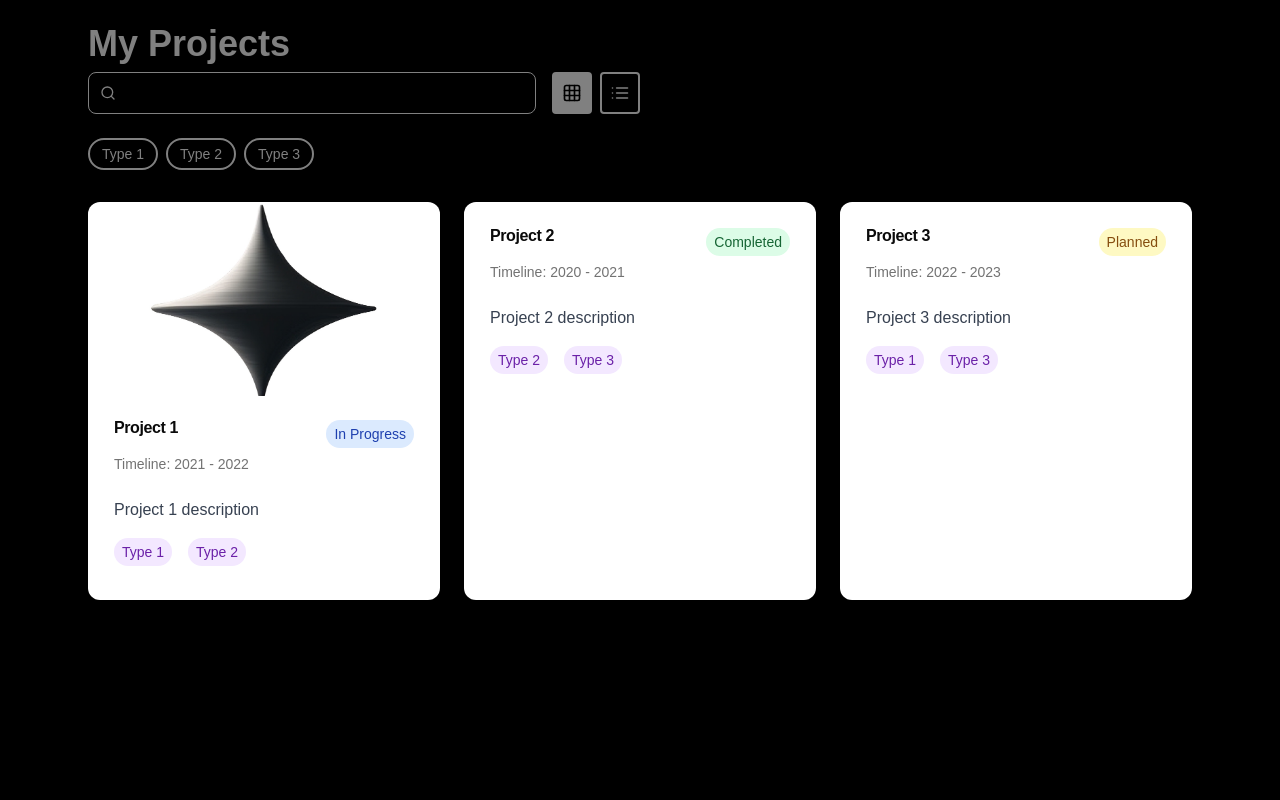
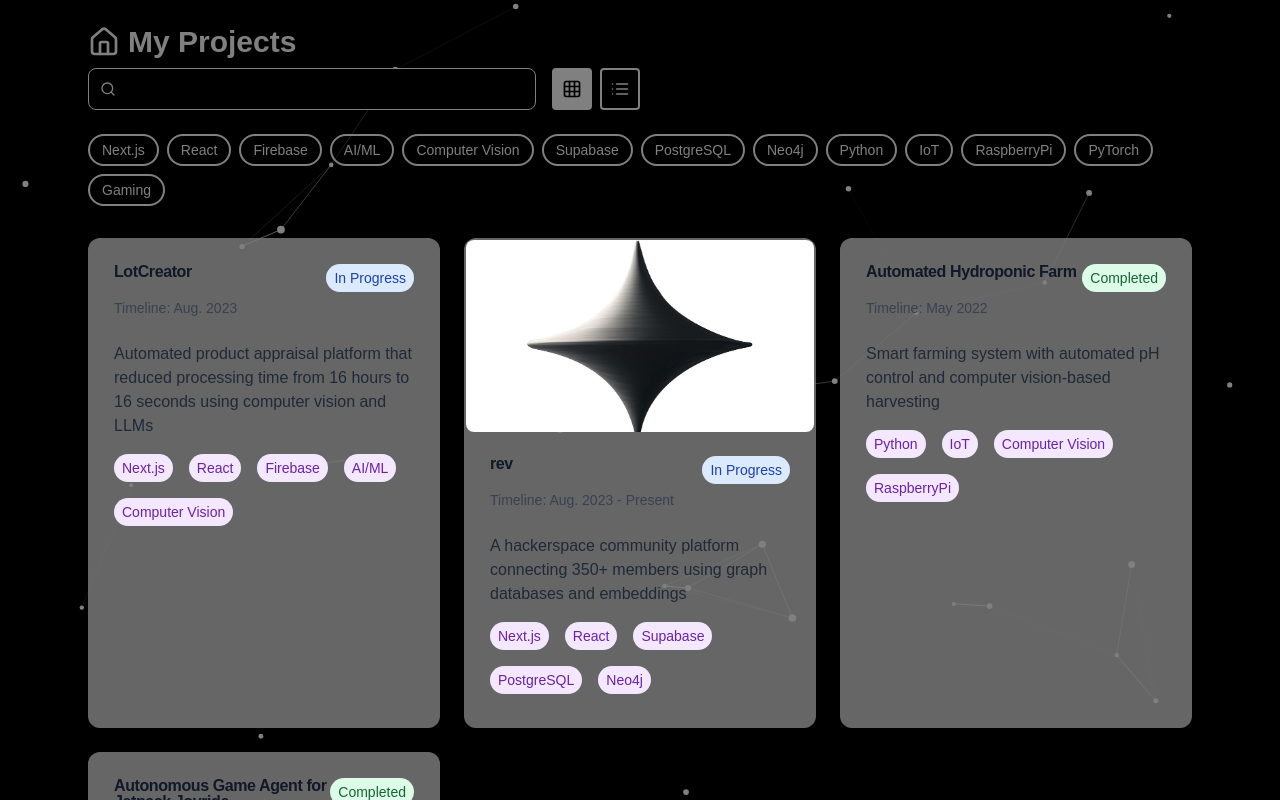
Before and after one commit to Djai284/website, a Next.js app: page /projects in a window 1280 px wide. Built offline with nearby package versions, Linux system fonts and the light colour scheme.

Commit message:
fixed color themes, added projects, added about

```diff
--- /dev/null
+++ b/src/app/about/page.tsx
@@ -0,0 +1,96 @@
+"use client";
+
+import React from "react";
+import { Github, Linkedin, Mail, Terminal } from "lucide-react";
+import { Card, CardContent, CardHeader, CardTitle } from "@/components/ui/card";
+import { useTheme } from "@/components/theme-provider";
+import FloatingNetworkBackground from "@/components/floating-network";
+import { cn } from "@/lib/utils";
+
+const AboutPage: React.FC = () => {
+  const theme = useTheme();
+
+  const socialLinks = [
+    {
+      icon: <Github className="w-6 h-6" />,
+      href: "https://github.com/Djai284",
+      label: "GitHub",
+    },
+    {
+      icon: <Linkedin className="w-6 h-6" />,
+      href: "https://linkedin.com/in/yourprofile",
+      label: "LinkedIn",
+    },
+    {
+      icon: <Mail className="w-6 h-6" />,
+      href: "mailto:dhananjai284@gmail.com",
+      label: "Email",
+    },
+  ];
+
+  return (
+    <FloatingNetworkBackground nodeCount={30} connectionDistance={150} maxNodes={70}>
+      <div className="max-w-4xl mx-auto p-6 min-h-screen flex flex-col justify-center">
+        <div className="mb-8">
+          <h1
+            style={{ color: theme.accentColor }}
+            className="text-4xl font-bold mb-4 flex items-center gap-2"
+          >
+            <Terminal className="w-8 h-8" />
+            About Me
+          </h1>
+        </div>
+
+        <Card style={{ background: `${theme.baseColor}CC`, color: theme.accentColor }}>
+          <CardHeader>
+            <CardTitle className={"text-2xl font-bold"}>
+              Dhananjai Senthil Kumar
+            </CardTitle>
+          </CardHeader>
+          <CardContent>
+            <div className={"space-y-6"}>
+              <p>
+                I'm a Computer Science student at Northeastern University, passionate about building innovative solutions using cutting-edge technologies.
+              </p>
+
+              <div>
+                <h2 className={"text-xl font-semibold mb-2"}>
+                  Education
+                </h2>
+                <p>
+                  Bachelor of Science in Computer Science<br />
+                  Northeastern University (Sep. 2021 – May 2025)<br />
+                  Relevant Coursework: Reinforcement Learning, Machine Learning and Data Mining,
+                  Algorithms & Data, Object-Oriented Design, Artificial Intelligence
+                </p>
+              </div>
+
+              <div>
+                <h2 className={"text-xl font-semibold mb-2"}>
+                  Skills & Expertise
+                </h2>
+                <p>
+                  Proficient in full-stack development, machine learning, and cloud architecture.
+                  AWS certified with experience in multiple cloud platforms and modern development frameworks.
+                </p>
+              </div>
+
+              <div>
+                <h2 className={"text-xl font-semibold mb-2"}>
+                  Current Work
+                </h2>
+                <p>
+                  Currently working as a Software Engineering Intern at Cloud303,
+                  where I'm developing ML pipelines and fullstack applications,
+                  while also exploring innovative solutions in bio-informatics.
+                </p>
+              </div>
+            </div>
+          </CardContent>
+        </Card>
+      </div>
+    </FloatingNetworkBackground>
+  );
+};
+
+export default AboutPage;
--- a/src/app/projects/page.tsx
+++ b/src/app/projects/page.tsx
@@ -1,7 +1,7 @@
 "use client";
 
 import React, { useState } from "react";
-import { Search, Grid, List, ArrowLeft, X } from "lucide-react";
+import { Search, Grid, List, ArrowLeft, X, Home } from "lucide-react";
 import {
   Card,
   CardContent,
@@ -11,8 +11,9 @@
 } from "@/components/ui/card";
 import { useTheme } from "@/components/theme-provider";
 import { cn } from "@/lib/utils";
-
-import projectImage from '../images/logo-alt-with-background.jpeg';
+import { useRouter } from "next/navigation";
+import projectImage from "../images/logo-alt-with-background.jpeg";
+import FloatingNetworkBackground from "@/components/floating-network";
 
 interface Project {
   id: number;
@@ -25,37 +26,68 @@
   details: string;
 }
 
-// Project data remains the same...
 const projectsData: Project[] = [
   {
     id: 1,
-    title: "Project 1",
-    description: "Project 1 description",
-    image: projectImage.src,
-    timeline: "2021 - 2022",
+    title: "LotCreator",
+    description: "Automated product appraisal platform that reduced processing time from 16 hours to 16 seconds using computer vision and LLMs",
+    timeline: "Aug. 2023",
     status: "In Progress",
-    types: ["Type 1", "Type 2"],
-    details: "Project 1 details",
+    types: ["Next.js", "React", "Firebase", "AI/ML", "Computer Vision"],
+    details: "Built an end-to-end full stack application for managing auctions using MVC design. Leveraged GPT-4, Google Vision, and Selenium to automate product appraisal processes through computer vision models, scraping agents, and LLMs. The system dramatically improved efficiency by reducing processing time from 16 hours to just 16 seconds."
   },
   {
     id: 2,
-    title: "Project 2",
-    description: "Project 2 description",
-    timeline: "2020 - 2021",
-    status: "Completed",
-    types: ["Type 2", "Type 3"],
-    details: "Project 2 details",
+    title: "rev",
+    image: projectImage.src,
+    description: "A hackerspace community platform connecting 350+ members using graph databases and embeddings",
+    timeline: "Aug. 2023 - Present",
+    status: "In Progress",
+    types: ["Next.js", "React", "Supabase", "PostgreSQL", "Neo4j"],
+    details: "Founded and built a thriving hackerspace community platform that grew to 350+ members within one semester. Developed rev connex, a sophisticated networking system using graph databases and embeddings to connect people and projects. Led educational initiatives including cohort workshops on Firebase and LLMs, and hosted events featuring notable tech venture capitalists like Cory Levy and Edward Lando."
   },
   {
     id: 3,
-    title: "Project 3",
-    description: "Project 3 description",
-    timeline: "2022 - 2023",
-    status: "Planned",
-    types: ["Type 1", "Type 3"],
-    details: "Project 3 details",
+    title: "Automated Hydroponic Farm",
+    description: "Smart farming system with automated pH control and computer vision-based harvesting",
+    timeline: "May 2022",
+    status: "Completed",
+    types: ["Python", "IoT", "Computer Vision", "RaspberryPi"],
+    details: "Developed an automated hydroponic farming system using RaspberryPi and motors to control pH and nutrient levels. Implemented computer vision using OpenCV to detect ripe fruit and automate harvesting processes. The system integrates hardware and software components including Streamlit for the interface, Supabase for data storage, and OpenCV for image processing."
+  },
+  {
+    id: 4,
+    title: "Autonomous Game Agent for Jetpack Joyride",
+    description: "AI-powered game agent using genetic algorithms and Deep Q Learning",
+    timeline: "Nov. 2023",
+    status: "Completed",
+    types: ["Python", "PyTorch", "AI/ML", "Gaming"],
+    details: "Implemented an intelligent game agent for Jetpack Joyride using a combination of genetic algorithms and Deep Q Networks. The agent learns to play the game autonomously by training neural networks through reinforcement learning techniques. Built using Python with PyTorch for deep learning and PyGame for game interface."
   }
 ];
+
+const getTextColors = (themeType: "light" | "mid" | "dark") => {
+  switch (themeType) {
+    case "dark":
+      return {
+        title: "text-white",
+        description: "text-gray-300",
+        content: "text-gray-200",
+      };
+    case "light":
+      return {
+        title: "text-gray-900",
+        description: "text-gray-600",
+        content: "text-gray-700",
+      };
+    case "mid":
+      return {
+        title: "text-gray-900",
+        description: "text-gray-700",
+        content: "text-gray-800",
+      };
+  }
+};
 
 const ProjectPortfolio: React.FC = () => {
   const [view, setView] = useState<"grid" | "list">("grid");
@@ -63,6 +95,7 @@
   const [selectedTypes, setSelectedTypes] = useState<string[]>([]);
   const [selectedProject, setSelectedProject] = useState<Project | null>(null);
   const theme = useTheme();
+  const router = useRouter();
 
   const allTypes = Array.from(
     new Set(projectsData.flatMap((project) => project.types))
@@ -85,7 +118,7 @@
   };
 
   const getButtonStyle = (isActive: boolean) => ({
-    backgroundColor: isActive ? theme.accentColor : 'transparent',
+    backgroundColor: isActive ? theme.accentColor : "transparent",
     color: isActive ? theme.baseColor : theme.accentColor,
     borderColor: theme.accentColor,
   });
@@ -119,32 +152,44 @@
 
   if (selectedProject) {
     return (
-      <div className="max-w-4xl mx-auto p-6">
+      <FloatingNetworkBackground
+        nodeCount={30}
+        connectionDistance={150}
+        maxNodes={70}
+      >
+        <div className="max-w-4xl mx-auto p-6 my-auto h-screen">
           <button
             onClick={() => setSelectedProject(null)}
-          style={{ color: theme.baseColor }}
-          className="flex items-center mb-4 hover:opacity-80 transition-opacity duration-300"
+            style={{ color: theme.accentColor }}
+            className="text-2xl font-bold flex items-center mb-4 hover:underline"
           >
-          <ArrowLeft className="w-4 h-4 mr-2" />
+            <ArrowLeft className="w-8 h-8 mr-2" />
             Back to Projects
           </button>
 
-        <Card>
+          <Card style={{ background: `${theme.accentColor}CC` }}>
             {selectedProject.image && (
               <img
                 src={selectedProject.image}
                 alt={selectedProject.title}
-              className="w-full h-64 object-cover rounded-t-lg"
+                className="w-full h-64 object-cover rounded-lg"
               />
             )}
             <CardHeader>
               <div className="flex justify-between items-start">
-              <CardTitle className="text-2xl font-bold">
+                <CardTitle
+                  className={cn(
+                    "text-2xl font-bold",
+                    getTextColors(theme.type).title
+                  )}
+                >
                   {selectedProject.title}
                 </CardTitle>
                 <StatusBadge status={selectedProject.status} />
               </div>
-            <CardDescription>
+              <CardDescription
+                className={cn(getTextColors(theme.type).description)}
+              >
                 Timeline: {selectedProject.timeline}
               </CardDescription>
             </CardHeader>
@@ -154,31 +199,52 @@
                   <TypeBadge key={type} type={type} />
                 ))}
               </div>
-            <p className="text-gray-700 whitespace-pre-line">
+              <p
+                className={cn(
+                  "whitespace-pre-line",
+                  getTextColors(theme.type).content
+                )}
+              >
                 {selectedProject.details}
               </p>
             </CardContent>
           </Card>
         </div>
+      </FloatingNetworkBackground>
     );
   }
 
   return (
+    <FloatingNetworkBackground
+      nodeCount={30}
+      connectionDistance={150}
+      maxNodes={70}
+    >
       <div className="max-w-6xl mx-auto p-6">
         <div className="mb-8">
-        <h1 style={{ color: theme.accentColor }} className="text-4xl font-bold mb-2">
+          <h1
+            style={{ color: theme.accentColor }}
+            className="text-3xl font-bold mb-2 flex items-center"
+          >
+            <Home
+              className="w-8 h-8 inline-block mr-2 hover:cursor-pointer"
+              onClick={() => router.push('/')}
+            />
             My Projects
           </h1>
           <div className="flex flex-wrap gap-4 mb-6">
             <div className="relative flex-grow max-w-md">
-            <Search style={{color: theme.accentColor}}className="absolute left-3 top-1/2 transform -translate-y-1/2 text-gray-400 w-4 h-4" />
+              <Search
+                style={{ color: theme.accentColor }}
+                className="absolute left-3 top-1/2 transform -translate-y-1/2 text-gray-400 w-4 h-4"
+              />
               <input
                 type="text"
                 style={{
                   borderColor: theme.accentColor,
                   outlineColor: theme.accentColor,
                   backgroundColor: theme.baseColor,
-                color: theme.accentColor
+                  color: theme.accentColor,
                 }}
                 className="w-full pl-10 pr-4 py-2 border rounded-lg focus:outline focus:outline-2"
                 value={searchTerm}
@@ -232,12 +298,17 @@
             <Card
               key={project.id}
               className="cursor-pointer transition-all duration-300 hover:shadow-lg border-2"
-            style={{ borderColor: 'transparent' }}
+              style={{
+                borderColor: "transparent",
+                background: `${theme.accentColor}CC`,
+              }}
               onMouseEnter={(e) => {
-              (e.currentTarget as HTMLDivElement).style.borderColor = theme.accentColor;
+                (e.currentTarget as HTMLDivElement).style.borderColor =
+                  theme.accentColor;
               }}
               onMouseLeave={(e) => {
-              (e.currentTarget as HTMLDivElement).style.borderColor = 'transparent';
+                (e.currentTarget as HTMLDivElement).style.borderColor =
+                  "transparent";
               }}
               onClick={() => setSelectedProject(project)}
             >
@@ -245,18 +316,26 @@
                 <img
                   src={project.image}
                   alt={project.title}
-                className="w-full h-48 object-cover rounded-t-lg"
+                  className="w-full h-48 object-cover rounded-lg"
                 />
               )}
               <CardHeader>
                 <div className="flex justify-between items-start">
-                <CardTitle>{project.title}</CardTitle>
+                  <CardTitle className={cn(getTextColors(theme.type).title)}>
+                    {project.title}
+                  </CardTitle>
                   <StatusBadge status={project.status} />
                 </div>
-              <CardDescription>Timeline: {project.timeline}</CardDescription>
+                <CardDescription
+                  className={cn(getTextColors(theme.type).description)}
+                >
+                  Timeline: {project.timeline}
+                </CardDescription>
               </CardHeader>
               <CardContent>
-              <p className="text-gray-700 mb-4">{project.description}</p>
+                <p className={cn("mb-4", getTextColors(theme.type).content)}>
+                  {project.description}
+                </p>
                 <div className="flex flex-wrap gap-2">
                   {project.types.map((type) => (
                     <TypeBadge key={type} type={type} />
@@ -268,11 +347,15 @@
         </div>
 
         {filteredProjects.length === 0 && (
-        <div style={{color: theme.accentColor}} className="text-center text-gray-500 py-8">
+          <div
+            style={{ color: theme.accentColor }}
+            className="text-center text-gray-500 py-8"
+          >
             No projects found matching your criteria
           </div>
         )}
       </div>
+    </FloatingNetworkBackground>
   );
 };
 
--- a/src/components/landing.tsx
+++ b/src/components/landing.tsx
@@ -11,6 +11,7 @@
   const navItems = [
     { name: "Blog", url: "https://blog.jai.place/" },
     { name: "Projects", url: "/projects" },
+    { name: "About", url: "/about" },
     {
       name: "Resume",
       url: "https://firebasestorage.googleapis.com/v0/b/personal-website-f0071.appspot.com/o/Dhananjai%20Resume.pdf?alt=media&token=d0e1625e-4780-40ef-9081-9209c7adc270",
```
Lines whose indentation alone changed are shown as unchanged.
